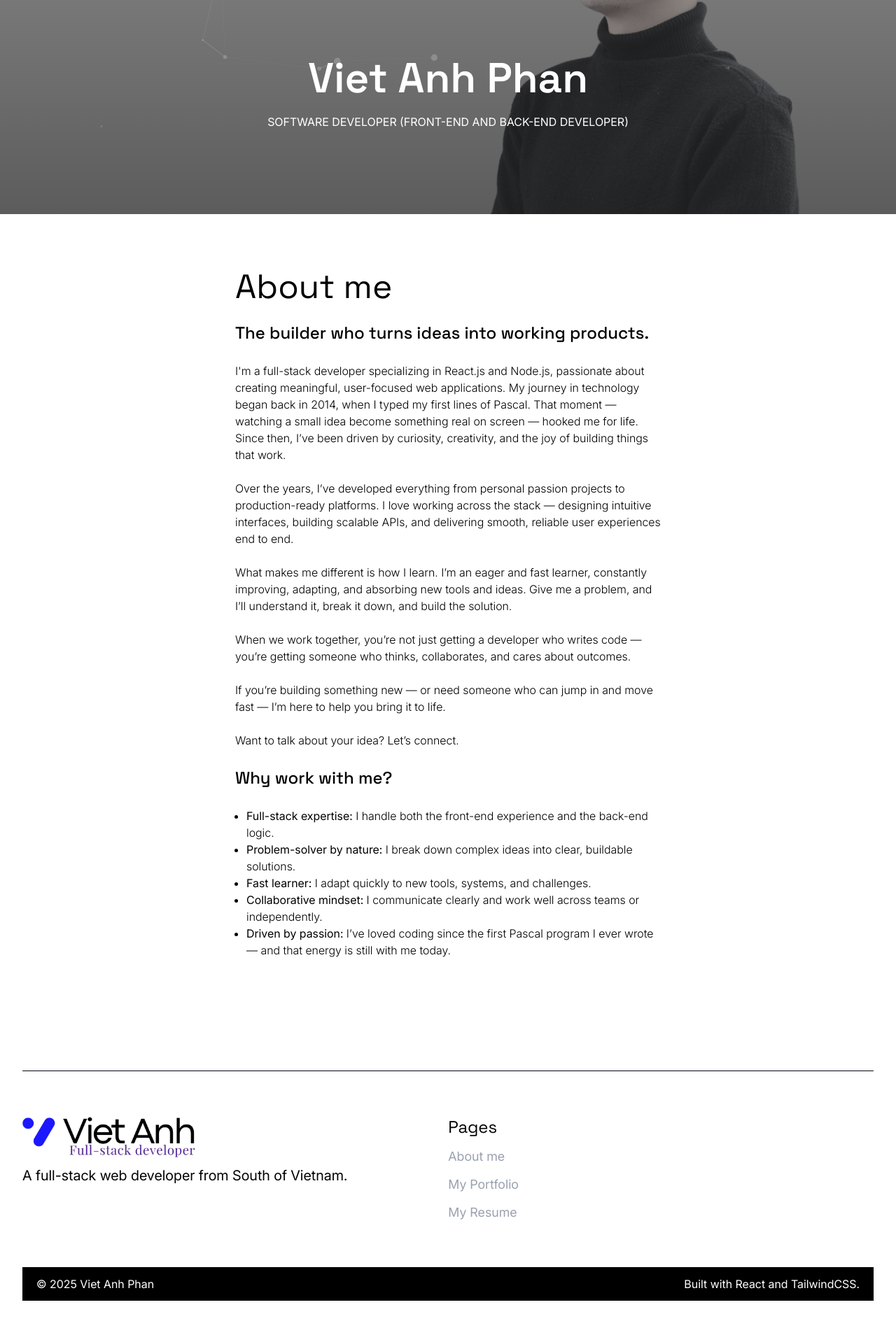
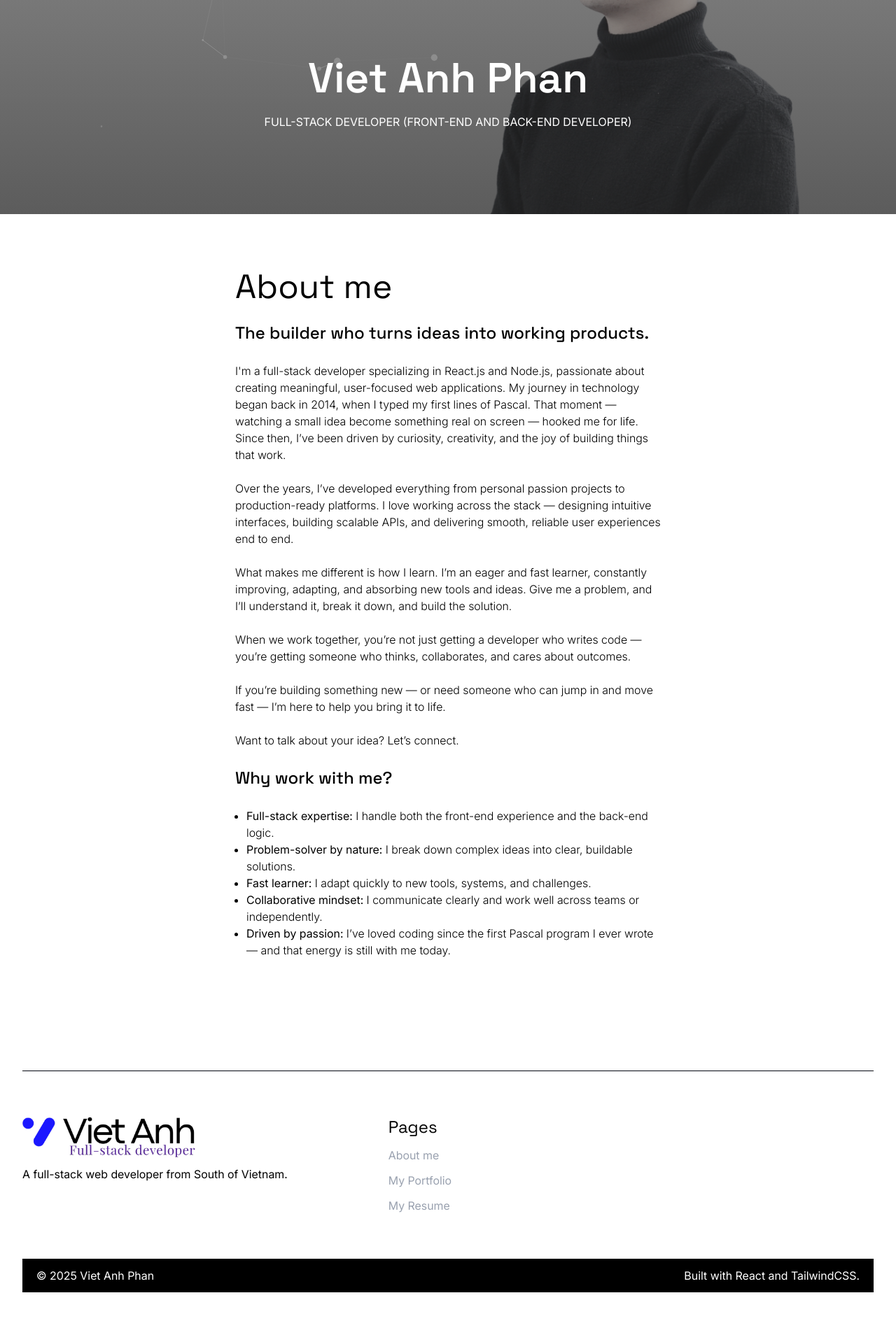
Before and after one commit to VietAnhPhan/my-portfolio, a React (Vite) app: page /about-me in a window 1280 px wide. Shown: the part 334-2232 px from the top of the page at 70% size. Built offline with nearby package versions, Linux system fonts and the light colour scheme.

Commit message:
Replace web or software developer to full-stack developer - remove text-lg from p tags - change hover background color for list of tags

```diff
--- a/public/resume.md
+++ b/public/resume.md
@@ -1,8 +1,8 @@
 
 ![My profile picture](/profile/vietanh-resume-profile.png)
 ## Viet Anh Phan
-### Web Developer (Front-end and Back-end developer)
-Seeking a challenging software developer position to leverage my technical expertise and contribute to dynamic team projects. I hold a degree in Computing (Information Systems) from the National University of Vietnam and have 2 years of hands-on experience in web development. Demonstrated technical expertise with **React, Express (NodeJS), Laravel (PHP), Postgres database, JWT Auth, OAuth, WordPress (CMS), as well as Heroku and Supabase cloud services**.
+### Full-stack Developer (Front-end and Back-end developer)
+Seeking a challenging Full-stack position to leverage my technical expertise and contribute to dynamic team projects. I hold a degree in Computing (Information Systems) from the National University of Vietnam and have 2 years of hands-on experience in web development. Demonstrated technical expertise with **React, Express (NodeJS), Laravel (PHP), Postgres database, JWT Auth, OAuth, WordPress (CMS), as well as Heroku and Supabase cloud services**.
 
 - Address: Bien Hoa, Dong Nai, Vietnam / [Portfolio](https://vietanhdeveloper.netlify.app/ "Portfolio") - [Github](https://github.com/vietAnhPhan/ "Github") - [Linkedin](https://www.linkedin.com/in/anhphanweb/)
 
--- a/src/Footer/Footer.jsx
+++ b/src/Footer/Footer.jsx
@@ -17,20 +17,20 @@ function Footer() {
                     className={styles.logoImg}
                   />
                 </a>
-                <p className="text-xl mt-3">
+                <p className="mt-3">
                   A full-stack web developer from South of Vietnam.
                 </p>
               </div>
               <div className="">
                 <h3 className="text-2xl">Pages</h3>
                 <Link to="/about-me">
-                  <p className="text-lg mt-3 text-gray-400">About me</p>
+                  <p className="mt-3 text-gray-400">About me</p>
                 </Link>
                 <Link to="my-portfolio">
-                  <p className="text-lg mt-3 text-gray-400">My Portfolio</p>
+                  <p className="mt-3 text-gray-400">My Portfolio</p>
                 </Link>
                  <Link to="my-resume">
-                  <p className="text-lg mt-3 text-gray-400">My Resume</p>
+                  <p className="mt-3 text-gray-400">My Resume</p>
                 </Link>
               </div>
             </div>
--- a/src/components/AboutMe.jsx
+++ b/src/components/AboutMe.jsx
@@ -23,7 +23,7 @@ function AboutMe() {
       <Banner
         title="Viet Anh Phan"
         color="white"
-        subtitle="SOFTWARE DEVELOPER (FRONT-END AND BACK-END DEVELOPER)"
+        subtitle="FULL-STACK DEVELOPER (FRONT-END AND BACK-END DEVELOPER)"
         height={80}
         background="about-me"
         gradient={true}
--- a/src/components/FeatureProject.jsx
+++ b/src/components/FeatureProject.jsx
@@ -29,7 +29,7 @@ function FeatureProject(props) {
                       />
                     </div>
                     <h3 className="font-bold text-2xl pt-8">{project.title}</h3>
-                    <p className="text-lg">{project.description}</p>
+                    <p>{project.description}</p>
                   </Link>
                 </li>
               ))}
@@ -65,8 +65,8 @@ function FeatureProject(props) {
                           {projects[key].name}
                         </h3>
                       </Link>
-                      <p className="text-xl">{projects[key].headline}</p>
-                      <ul className="text-xl flex lg:flex-col gap-y-1 text-slate-500 flex-wrap gap-x-3">
+                      <p>{projects[key].headline}</p>
+                      <ul className="flex lg:flex-col gap-y-1 text-slate-500 flex-wrap gap-x-3">
                         {projects[key].responsibilities.map(
                           (responsiblity, i) => (
                             <li key={i} className="flex gap-x-3 items-center">
@@ -93,8 +93,8 @@ function FeatureProject(props) {
                           {projects[key].name}
                         </h3>
                       </Link>
-                      <p className="text-xl">{projects[key].headline}</p>
-                      <ul className="text-xl flex lg:flex-col gap-y-1 text-slate-500 flex-wrap gap-x-3">
+                      <p>{projects[key].headline}</p>
+                      <ul className="flex lg:flex-col gap-y-1 text-slate-500 flex-wrap gap-x-3">
                         {projects[key].responsibilities.map(
                           (responsiblity, i) => (
                             <li key={i} className="flex gap-x-3 items-center">
--- a/src/components/ListTag.jsx
+++ b/src/components/ListTag.jsx
@@ -17,7 +17,7 @@ function ListTag(props) {
             <li className="">
               <a
                 href={props.accesses.url}
-                className="hover:bg-amber-50 bg-blue-700  text-white py-1 px-4 rounded-full"
+                className="hover:bg-blue-500 bg-blue-700  text-white py-1 px-4 rounded-full"
                 target="_blank"
               >
                 Visit site
@@ -29,7 +29,7 @@ function ListTag(props) {
             <li className="">
               <a
                 href={props.accesses.fe}
-                className="hover:bg-amber-50 bg-blue-700 text-white py-1 px-4 rounded-full"
+                className="hover:bg-blue-500 bg-blue-700 text-white py-1 px-4 rounded-full"
                 target="_blank"
               >
                 Front-end code
@@ -41,7 +41,7 @@ function ListTag(props) {
             <li className="">
               <a
                 href={props.accesses.be}
-                className="hover:bg-amber-50 bg-blue-700 text-white py-1 px-4 rounded-full"
+                className="hover:bg-blue-500 bg-blue-700 text-white py-1 px-4 rounded-full"
                 target="_blank"
               >
                 Back-end code
--- a/src/data/homeData.js
+++ b/src/data/homeData.js
@@ -1,7 +1,7 @@
 const homeData = {
   intro: {
     title1: "I am Viet Anh",
-    title2: "a junior web developer",
+    title2: "a junior Full-stack developer",
     title3: "from Viet Nam.",
     body: "I build web apps with React, Express, NodeJS, Postgres and TailwindCSS.",
   },
```
